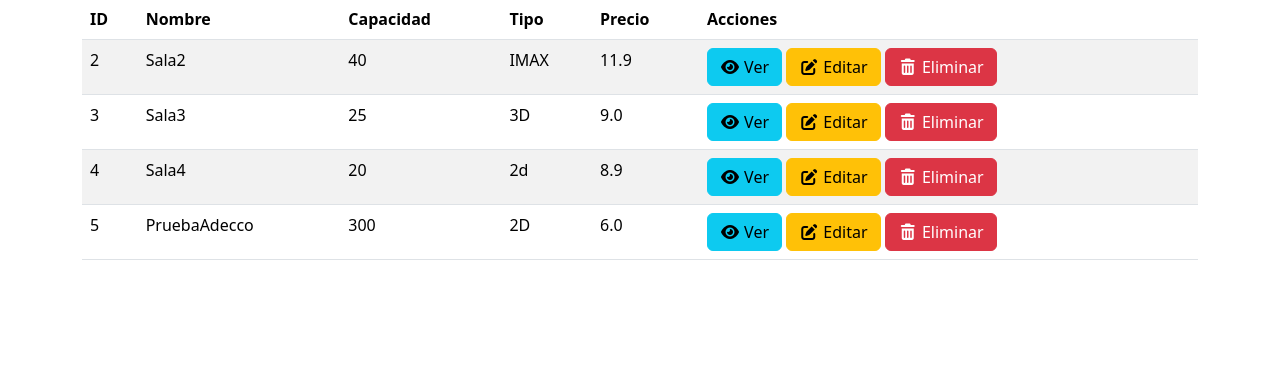
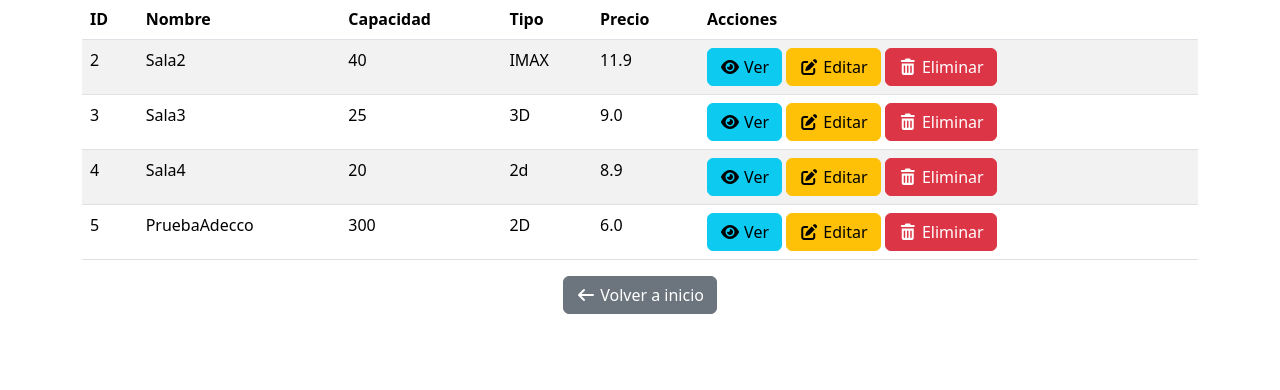
Before and after one commit to HueteDevs/Proyecto_Adecco, a FastAPI app: page /salas in a window 1280 px wide. Shown: the part 129-519 px from the top of the page. Run offline with FastAPI, Linux system fonts and the light colour scheme; data comes from the database, SQL or seed files in the repository; both versions use the stored data as it was after the commit; some libraries are stand-ins or nearby versions.

Commit message:
Boton vuelta a inicio

```diff
--- a/app/templates/salas/list.html
+++ b/app/templates/salas/list.html
@@ -55,6 +55,11 @@
                 {% endfor %}
             </tbody>
         </table>
+        <div class="card-footer text-center">
+            <a href="/" class="btn btn-secondary">
+                <i class="fa fa-arrow-left"></i> Volver a inicio
+            </a>
+        </div>
 
     </div>
 
```
Also changed, not shown: cartelera.db.
